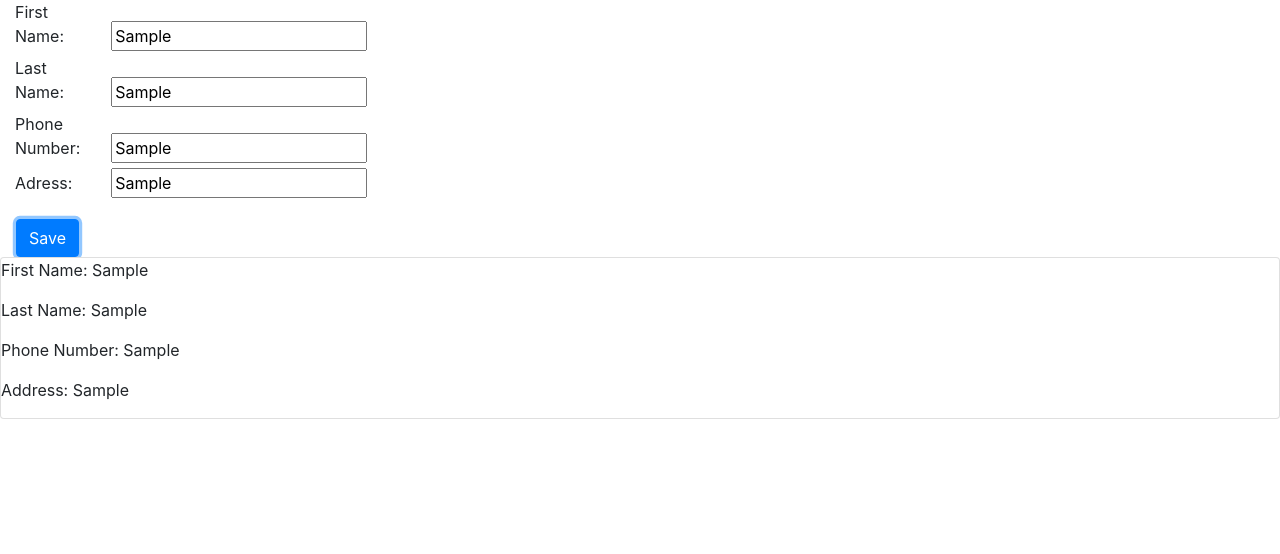
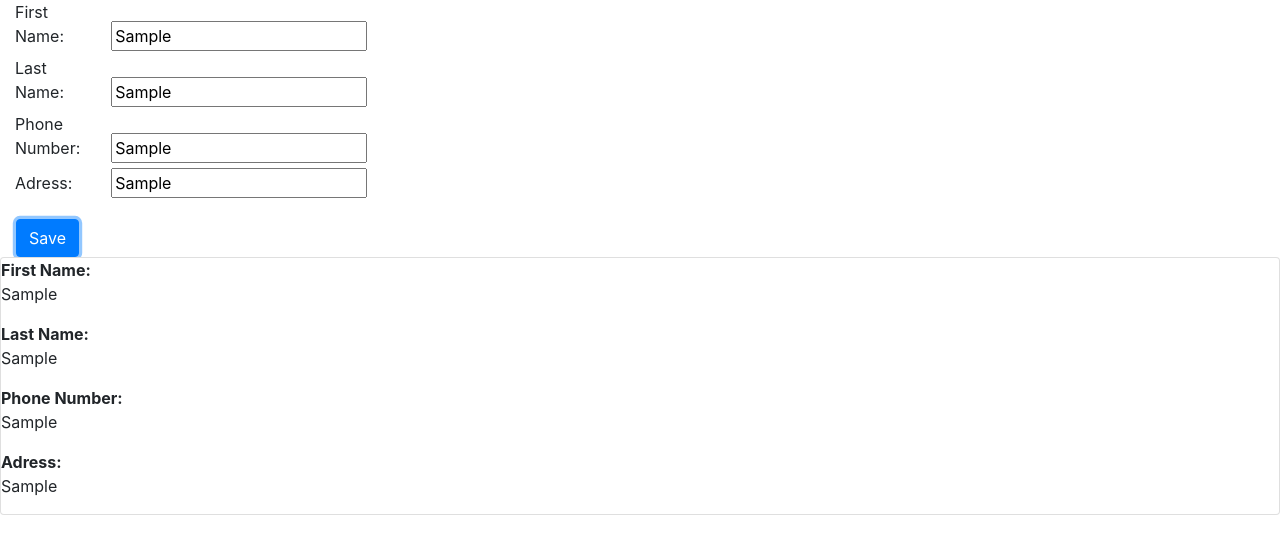
Before and after one commit to gemac2/javascript, a plain HTML site: page index.html in a window 1280 px wide. Both pictures are taken after typing "Sample", "Sample", "Sample", "Sample" into the empty fields and a click on the button "Save". Drawn offline with nearby package versions, Linux system fonts and the light colour scheme.

Commit message:
text bold

```diff
--- a/form.js
+++ b/form.js
@@ -1,29 +1,53 @@
 
-function getDate (){
+function saveUser (){
 
     var firstName = document.getElementById("firstName").value;
     var lastName = document.getElementById("lastName").value;
     var phone = document.getElementById("phone").value;
     var address = document.getElementById("address").value;
 
+    var textLabel= document.getElementsByTagName("label");
+    var element = document.createElement("b");
+    var content= document.createTextNode(textLabel[0].innerHTML)
+    element.appendChild(content)
+    document.getElementById("dates").appendChild(element);
+
     document.getElementById("dates").setAttribute("class", "card");
     var element = document.createElement("p");
-    var content= document.createTextNode("First Name:"+ " "+firstName)
+    var content= document.createTextNode(" "+firstName)
+    element.appendChild(content)
+    document.getElementById("dates").appendChild(element);
+
+    var textLabel= document.getElementsByTagName("label");
+    var element = document.createElement("b");
+    var content= document.createTextNode(textLabel[1].innerHTML)
     element.appendChild(content)
     document.getElementById("dates").appendChild(element);
 
     var element = document.createElement("p");
-    var content= document.createTextNode("Last Name:"+ " "+lastName)
+    var content= document.createTextNode(" "+lastName)
+    element.appendChild(content)
+    document.getElementById("dates").appendChild(element);
+
+    var textLabel= document.getElementsByTagName("label");
+    var element = document.createElement("b");
+    var content= document.createTextNode(textLabel[2].innerHTML)
     element.appendChild(content)
     document.getElementById("dates").appendChild(element);
 
     var element = document.createElement("p");
-    var content= document.createTextNode("Phone Number:"+ " "+phone)
+    var content= document.createTextNode(" "+phone)
+    element.appendChild(content)
+    document.getElementById("dates").appendChild(element);
+
+    var textLabel= document.getElementsByTagName("label");
+    var element = document.createElement("b");
+    var content= document.createTextNode(textLabel[3].innerHTML)
     element.appendChild(content)
     document.getElementById("dates").appendChild(element);
 
     var element = document.createElement("p");
-    var content= document.createTextNode("Address:"+ " "+address)
+    var content= document.createTextNode(" "+address)
     element.appendChild(content)
     document.getElementById("dates").appendChild(element);
 
--- a/index.html
+++ b/index.html
@@ -31,7 +31,7 @@
             <input type="address"id="address">
         </fieldset>
 
-        <input class="btn btn-primary ml-3 mt-3" type="button" onclick="getDate()" value="Save">
+        <input class="btn btn-primary ml-3 mt-3" type="button" onclick="saveUser()" value="Save">
 
         <div id="dates"></div>
 
```
